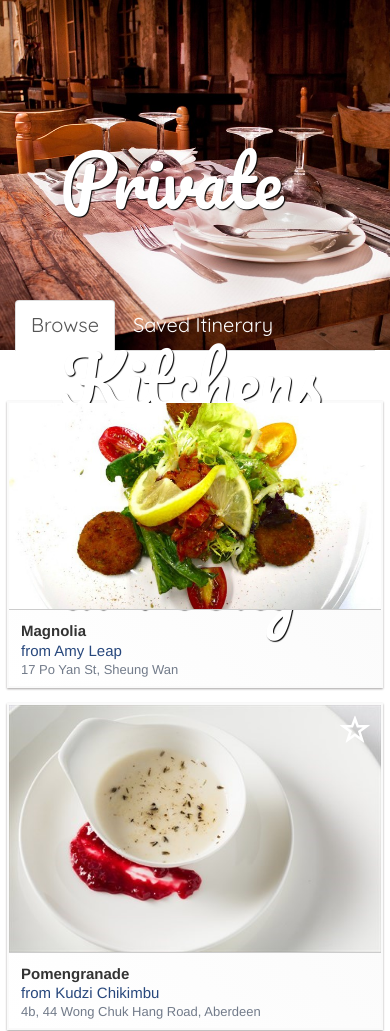
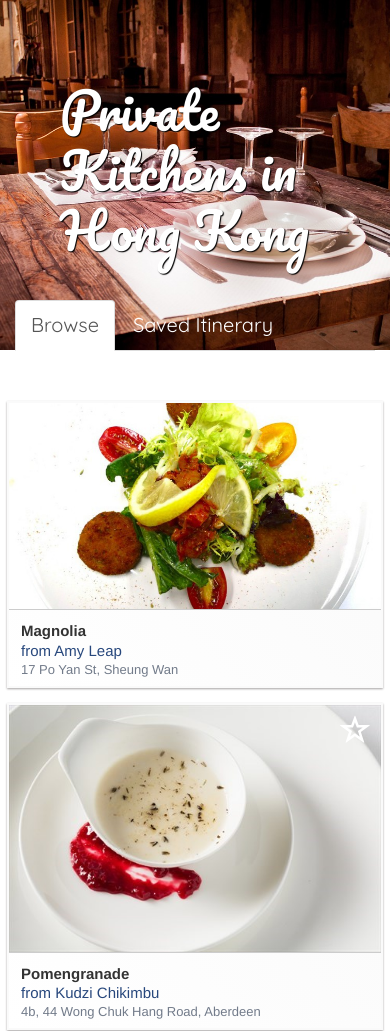
Before and after one commit to michellelychan/privatekitchens, a plain HTML site: page partials/dashboard2.html in a window 390 px wide. Shown: the top 1031 px of the page. Drawn offline with nearby package versions, Linux system fonts and the light colour scheme.

Commit message:
making titles responsive to mobile

```diff
--- a/css/dashboard.css
+++ b/css/dashboard.css
@@ -30,6 +30,13 @@
 	float: left;
 	line-height:200px;
 	text-shadow: 1px 1px 1px #000000;
+}
+
+@media (max-width: 768px) {
+	.title {
+		font-size: 50px;
+		line-height: 60px;
+	}
 }
 
 .navtitle {
--- a/css/style.css
+++ b/css/style.css
@@ -62,6 +62,12 @@ body {
     font-family: "Great Vibes";
     font-size: 150px;
     text-shadow: 1px 1px 1px #000000;
+}
+
+@media (max-width: 768px) {
+  .brand-heading {
+    font-size: 50px;
+  }
 }
 
 
```
Also changed, not shown: 2 other files.
